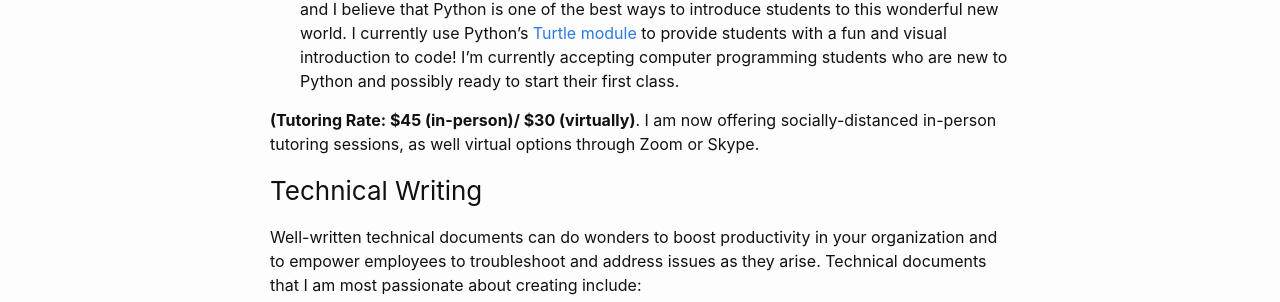
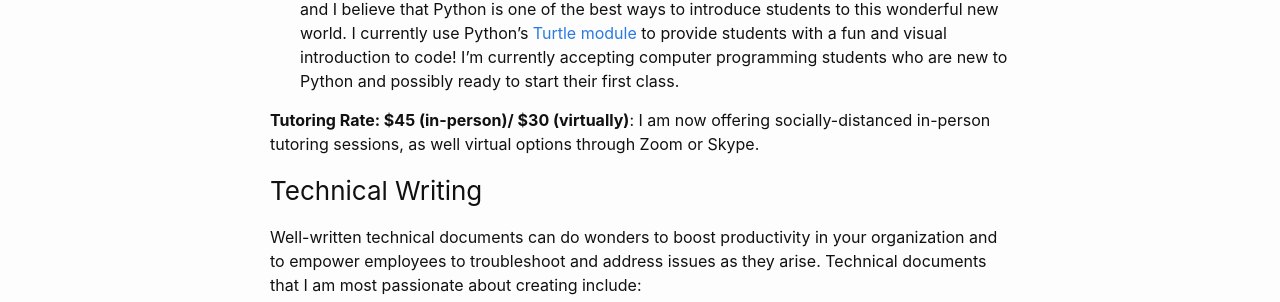
Before and after one commit to jdiodato/jdiodato.github.io, a Jekyll site: the page built from services.md, in a window 1280 px wide. Shown: the part 683-985 px from the top of the page. Built offline with Jekyll 4.4.1, drawn with Linux system fonts in a browser that asks for light colours.

```diff
--- a/services.md
+++ b/services.md
@@ -16,7 +16,7 @@ In general, I work with students across a variety of subject areas at the K-8 le
 - **English**: As a voracious reader, I take a great deal of pride in working with students of all ages and levels on their reading comprehension, grammar skills, or any other areas pertaining to the English language. Whether your main goals are in reading or writing, let me help you or your student develop a firmer grasp of English!
 - **Python (Computer Programming)**: Computer programming is an incredibly exciting subject, and I believe that Python is one of the best ways to introduce students to this wonderful new world. I currently use Python's [Turtle module](https://docs.python.org/3.3/library/turtle.html?highlight=turtle) to provide students with a fun and visual introduction to code! I'm currently accepting computer programming students who are new to Python and possibly ready to start their first class.
 
-**(Tutoring Rate: $45 (in-person)/ $30 (virtually)**. I am now offering socially-distanced in-person tutoring sessions, as well virtual options through Zoom or Skype.
+**Tutoring Rate: $45 (in-person)/ $30 (virtually)**: I am now offering socially-distanced in-person tutoring sessions, as well virtual options through Zoom or Skype.
 
 ### Technical Writing
 Well-written technical documents can do wonders to boost productivity in your organization and to empower employees to troubleshoot and address issues as they arise. Technical documents that I am most passionate about creating include:
```
